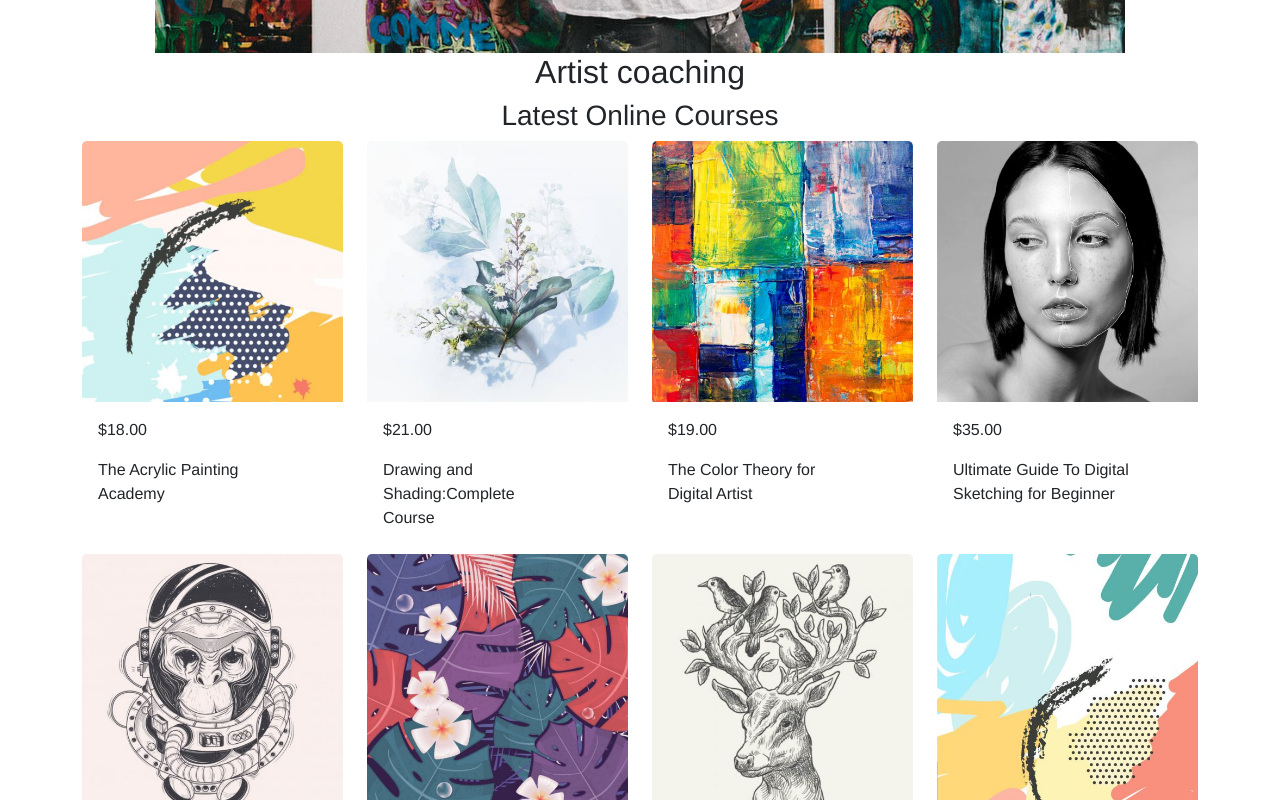
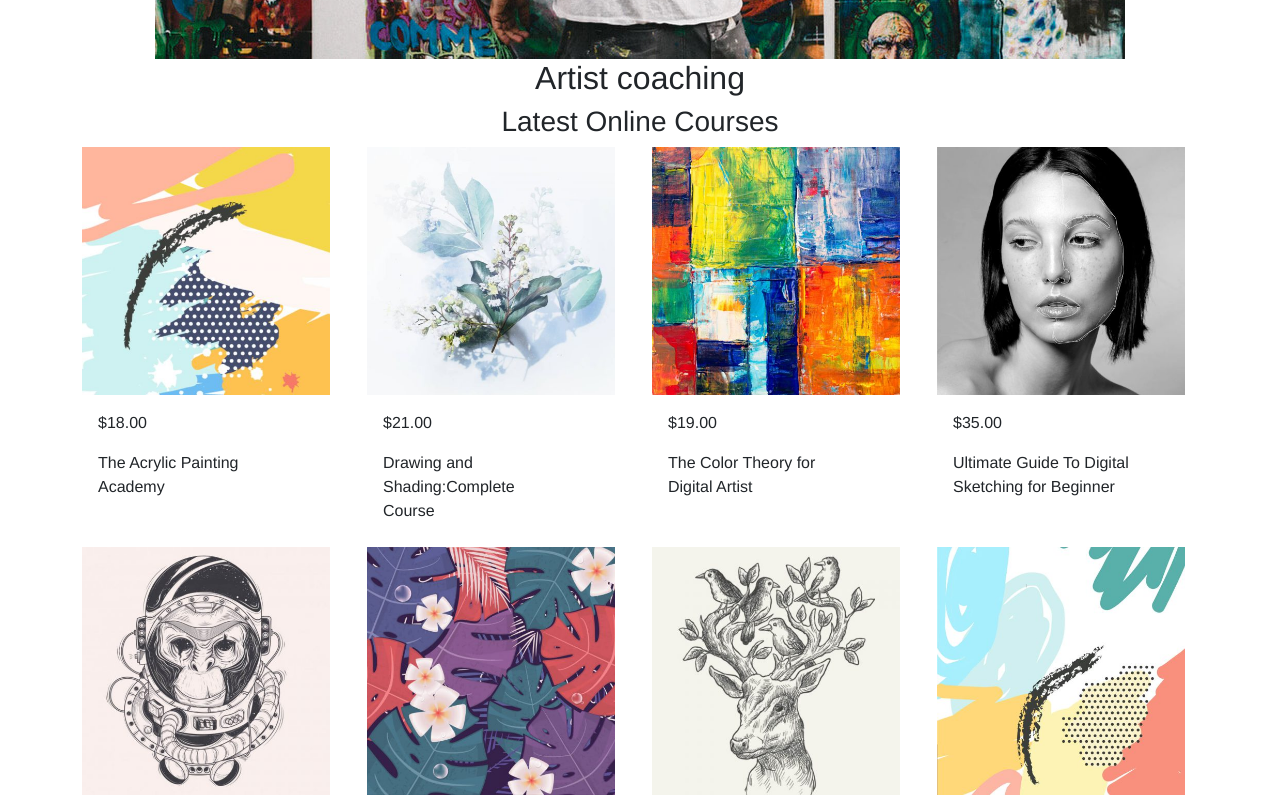
Before and after one commit to GiulsV/proj-html-vuejs, a Vue app: page / in a window 1280 px wide. Shown: the part 2000-2800 px from the top of the page. Built offline with nearby package versions, Linux system fonts and the light colour scheme.

Commit message:
Modifiche style componenti

```diff
--- a/src/components/CourseComp.vue
+++ b/src/components/CourseComp.vue
@@ -5,11 +5,11 @@
       <h3>Latest Online Courses</h3>
     </div>
 
-    <div class="row d-flex" >
+    <div class="row d-flex justify-content-center" >
       <div class="col" v-for="(link, index) in courseCards" :key="index" id="ms_corsi">
         <div class="card h-100 border-0">
-          <img class="card-img-top" :src="link.img" :alt="link.alt" />
-          <div class="card-body">
+          <img class="card-img-top rounded-0" :src="link.img" :alt="link.alt" />
+          <div class="card-body ms_card_body">
             <p class="card-text">
               {{ link.price }}
             </p>
@@ -101,18 +101,16 @@ export default {
 #ms_corsi{
     flex-basis: calc(100% / 4);
 }
-.card-body{
+.ms_card_body{
     width: 80%;
     &:hover{
-        transform: translateY(-20px);
+        transform: translateY(-25px);
         background-color: white;
         border: 2px solid orange;
     }
 }
-.card {
-  width: 100%
-}
-img {
-   width: 100%;
+
+img{
+  width: 95%;
 }
 </style>
--- a/src/components/HeaderComp.vue
+++ b/src/components/HeaderComp.vue
@@ -3,7 +3,7 @@
 <header>
     <!-- Section countdown -->
     <section class="container-fluid d-flex flex-row justify-content-center" id="countdown">
-        <p class="align-self-center"> Start tomorrow our biggest event of the year <i class="far fa-clock"></i> 00:00:00:00 <button>GET ticket</button></p>
+        <p class="align-self-center"> Start tomorrow our biggest event of the year <i class="far fa-clock"></i> 00:00:00:00 <a class="btn bt_orange" href="#" role="button">Get Ticket</a></p>
 
     </section>
     <!-- Header Navigazione Dinamico-->
```
